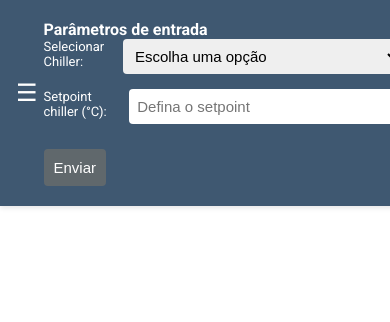
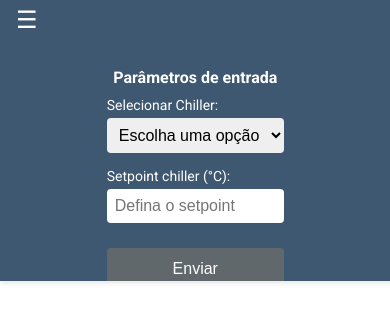
Before and after one commit to maiconveiga/USP_TCC_prediction_bms_React, a React (Create React App) app: page / in a window 390 px wide. Shown: the top 322 px of the page. Built offline with nearby package versions, Linux system fonts and the light colour scheme.

Commit message:
Chore: Change menu apparence. Appears when mouse is above

```diff
--- a/src/components/conteudo/style.css
+++ b/src/components/conteudo/style.css
@@ -9,7 +9,7 @@
 
 .chart-wrapper {
   width: 100%;
-  max-width: 700px;
+  max-width: 1080px;
   padding: 15px;
   background-color: #fff;
   box-shadow: 0 4px 8px rgba(0, 0, 0, 0.1);
@@ -19,7 +19,7 @@
 
 .empty-message {
   text-align: center;
-  font-size: 18px;
+  font-size: 20px;
   color: #333;
   padding: 20px;
 }
--- a/src/components/lateral/style.css
+++ b/src/components/lateral/style.css
@@ -111,6 +111,7 @@
 }
 
 @media (max-width: 768px) {
+  /* Menu fixo no topo para dispositivos móveis */
   .sidebar {
     position: fixed;
     top: 0;
@@ -123,22 +124,79 @@
     align-items: center;
     z-index: 1000;
     box-shadow: 0 2px 5px rgba(0, 0, 0, 0.1);
+    transition: height 0.3s ease; /* Transição suave para altura */
   }
 
-  .menu-content {
+  /* Expande de cima para baixo ao clicar no botão */
+  .sidebar.expanded {
+    height: 67vw; /* Ocupa a tela inteira de cima para baixo */
     flex-direction: column;
     align-items: flex-start;
+    padding-top: 5px;
+    padding-bottom: 15px;
     width: 100%;
-    padding: 10px 0;
+  }
+
+  /* Exibe o conteúdo ocupando 100% da largura */
+  .menu-content {
+    display: none;
+    width: 95%;
+    flex-direction: column;
+    align-items: center;
+    opacity: 0;
+    transition: opacity 0.3s ease;
+    padding: 0;
+  }
+
+  .sidebar.expanded .menu-content {
+    display: flex;
+    opacity: 1;
+
   }
 
   .sidebar h1 {
     font-size: 16px;
-    margin: 0;
+    margin-bottom: 10px;
   }
 
+  /* Organizar inputs no topo, ocupando 100% */
   .form-group {
-    flex-direction: row;
+    display: flex;
+    flex-direction: column;
+    width: 100%;
+    margin-bottom: 15px;
+  }
+
+  .form-group label {
+    margin-bottom: 5px;
+    font-size: 14px;
     width: 100%;
   }
+
+  .form-group input[type="number"],
+  .form-group select {
+    width: 100%; /* Ocupa a largura total */
+    padding: 8px;
+    font-size: 16px;
+    border-radius: 4px;
+    box-sizing: border-box;
+  }
+
+  /* Botão de envio ocupando 100% da largura */
+  .sidebar button[type="submit"] {
+    width: 100%;
+    padding: 12px;
+    margin-top: 10px;
+    font-size: 16px;
+    background-color: #60686c;
+    color: #fff;
+    border: none;
+    border-radius: 4px;
+    cursor: pointer;
+  }
+
+  .sidebar button[type="submit"]:hover {
+    background-color: #8c989e;
+    color: #2c3e50;
+  }
 }
```
